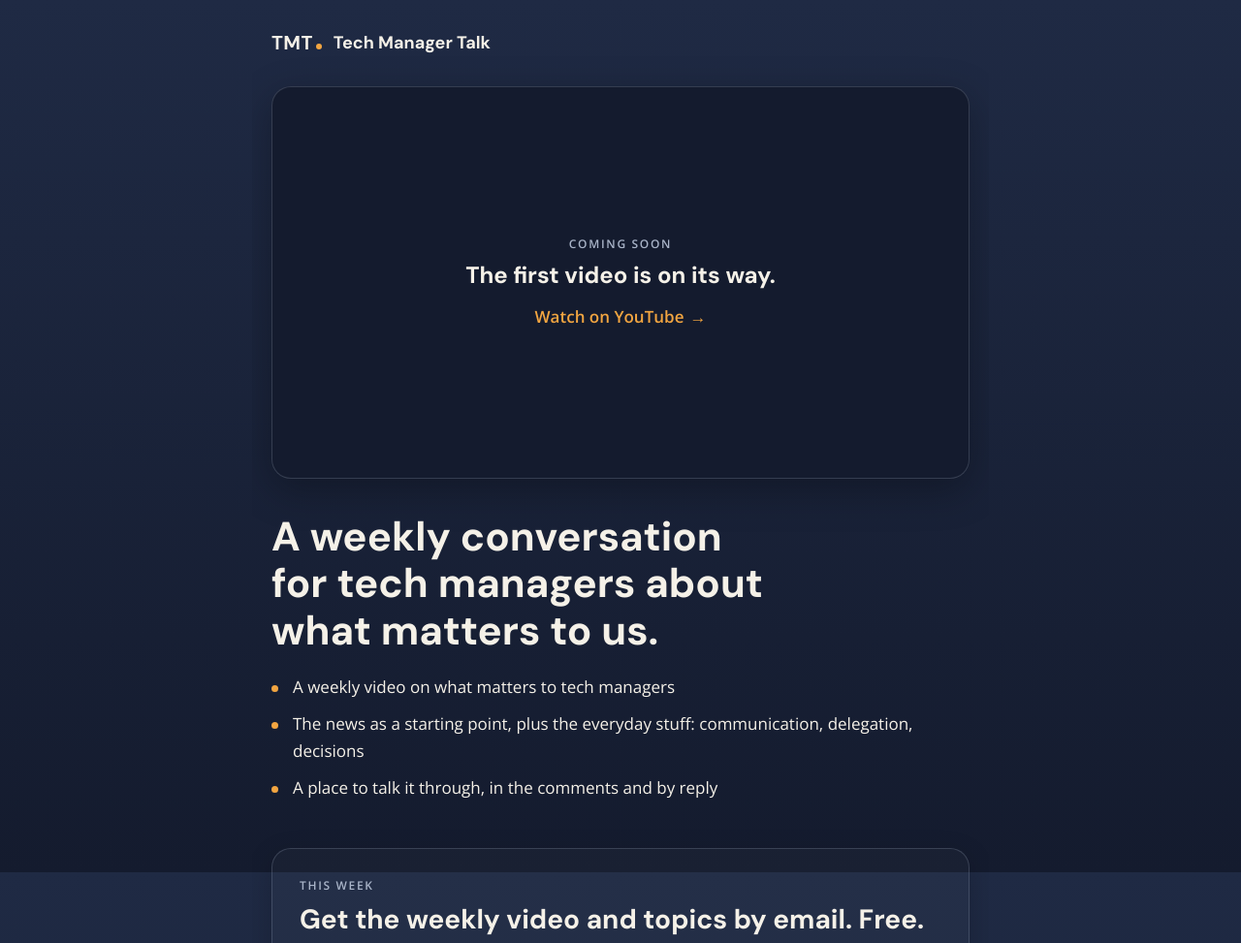
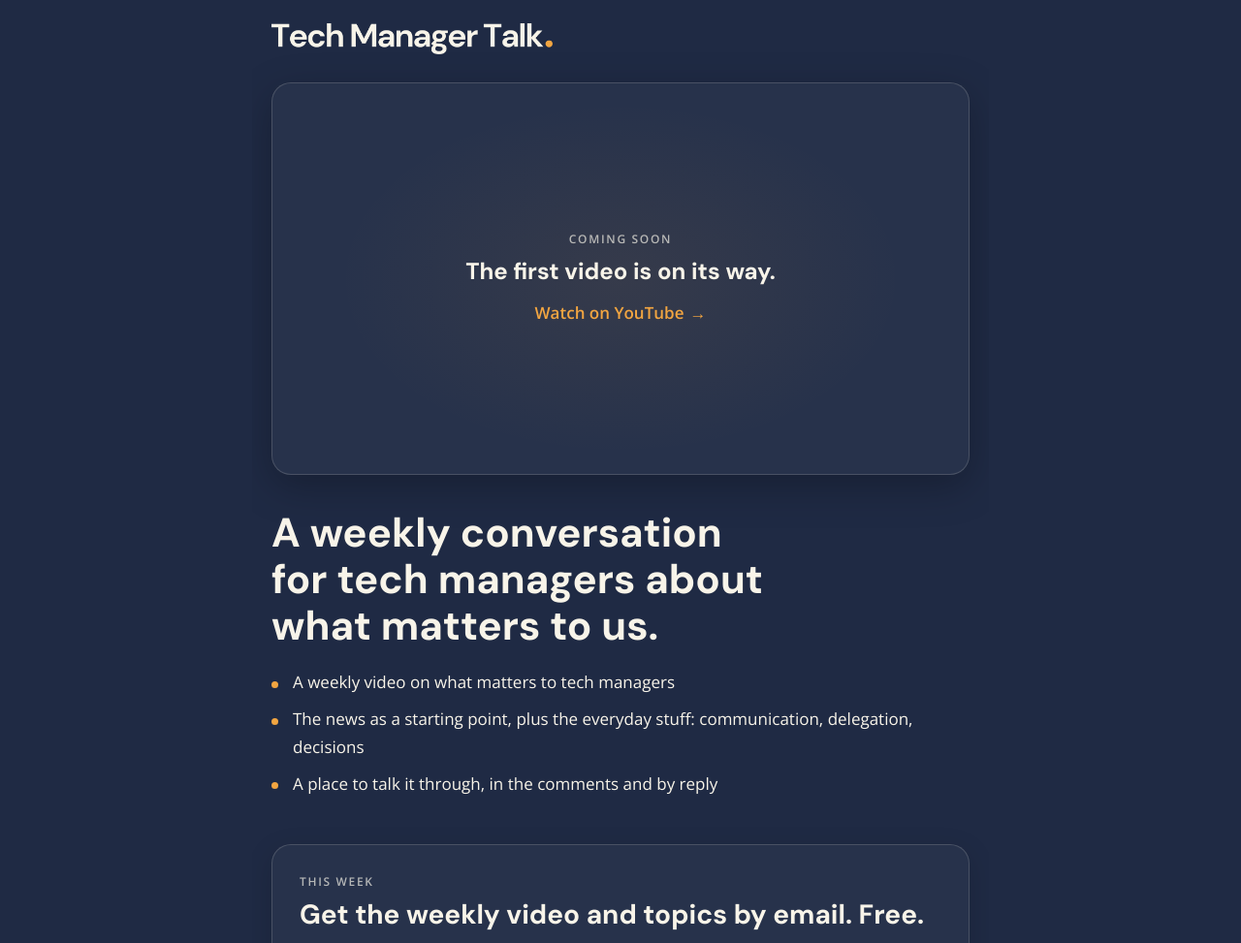
Before and after one commit to dbough/tech-manager-talk-site, a Jekyll site: the page built from index.html, in a window 1280 px wide, cut to the strip 0-973 px from the top of the page. Shown: the whole strip at 97% size. Built offline with Jekyll 4.4.1, drawn with Linux system fonts in a browser that asks for light colours.

Commit message:
Use brand logo, title image, and exact brand colors

```diff
--- a/_layouts/default.html
+++ b/_layouts/default.html
@@ -6,12 +6,15 @@
   <title>{{ site.title }}</title>
   <meta name="description" content="{{ site.description }}">
   <link rel="canonical" href="{{ site.url }}/">
-  <link rel="icon" href="/favicon.svg" type="image/svg+xml">
+  <link rel="icon" href="/favicon.png" type="image/png">
+  <link rel="apple-touch-icon" href="/apple-touch-icon.png">
   <meta property="og:title" content="{{ site.title }}">
   <meta property="og:description" content="{{ site.description }}">
   <meta property="og:type" content="website">
   <meta property="og:url" content="{{ site.url }}/">
-  <meta name="theme-color" content="#141B2E">
+  <meta property="og:image" content="{{ site.url }}/assets/img/og-image.png">
+  <meta name="twitter:card" content="summary_large_image">
+  <meta name="theme-color" content="#1F2A44">
   <link rel="preconnect" href="https://fonts.googleapis.com">
   <link rel="preconnect" href="https://fonts.gstatic.com" crossorigin>
   <link rel="stylesheet" href="https://fonts.googleapis.com/css2?family=DM+Sans:wght@700&family=Open+Sans:wght@400;600&display=swap">
--- a/assets/css/style.css
+++ b/assets/css/style.css
@@ -1,10 +1,11 @@
 :root {
   --navy: #1F2A44;
-  --navy-deep: #141B2E;
+  --cream: #F8F4E9;
   --amber: #F2A541;
-  --text: #F5F1E8;
-  --muted: #A9B4C8;
-  --line: rgba(169, 180, 200, 0.22);
+  --text: var(--cream);
+  --muted: rgba(248, 244, 233, 0.68);
+  --line: rgba(248, 244, 233, 0.16);
+  --card: rgba(248, 244, 233, 0.04);
   --font-head: "DM Sans", "Avenir Next", "Segoe UI", sans-serif;
   --font-body: "Open Sans", "Segoe UI", system-ui, sans-serif;
 }
@@ -19,9 +20,7 @@ body {
   font-family: var(--font-body);
   font-size: 17px;
   line-height: 1.65;
-  background: var(--navy-deep);
-  background-image: linear-gradient(180deg, var(--navy) 0%, var(--navy-deep) 100%);
-  background-attachment: fixed;
+  background: var(--navy);
   min-height: 100vh;
 }
 
@@ -31,11 +30,9 @@ a:focus-visible, .btn:focus-visible { outline: 3px solid var(--amber); outline-o
 .page { max-width: 760px; margin: 0 auto; padding: 24px 20px 56px; overflow-x: clip; }
 
 /* Header */
-.top { padding: 4px 0 28px; }
-.wordmark { display: inline-flex; align-items: center; gap: 12px; text-decoration: none; color: var(--text); }
-.mark { font-family: var(--font-head); font-weight: 700; font-size: 20px; letter-spacing: 0.02em; }
-.mark .dot { display: inline-block; width: 6px; height: 6px; margin-left: 3px; border-radius: 50%; background: var(--amber); vertical-align: baseline; }
-.name { font-family: var(--font-head); font-weight: 700; font-size: 18px; }
+.top { padding: 0 0 20px; }
+.brand { display: inline-block; line-height: 0; }
+.brand img { display: block; width: clamp(200px, 42vw, 290px); height: auto; }
 
 /* Labels */
 .label {
@@ -54,7 +51,7 @@ a:focus-visible, .btn:focus-visible { outline: 3px solid var(--amber); outline-o
   content: "";
   position: absolute;
   inset: -40px -30px;
-  background: radial-gradient(closest-side, rgba(242, 165, 65, 0.08), transparent 75%);
+  background: radial-gradient(closest-side, rgba(242, 165, 65, 0.07), transparent 75%);
   z-index: 0;
   pointer-events: none;
 }
@@ -65,8 +62,8 @@ a:focus-visible, .btn:focus-visible { outline: 3px solid var(--amber); outline-o
   border-radius: 20px;
   overflow: hidden;
   border: 1px solid var(--line);
-  background: var(--navy-deep);
-  box-shadow: 0 12px 40px rgba(0, 0, 0, 0.28);
+  background: var(--card);
+  box-shadow: 0 12px 40px rgba(0, 0, 0, 0.25);
 }
 .video iframe { width: 100%; height: 100%; border: 0; display: block; }
 .video.placeholder { display: grid; place-items: center; text-align: center; padding: 24px; }
@@ -108,8 +105,8 @@ h2 {
   padding: 28px;
   border: 1px solid var(--line);
   border-radius: 20px;
-  background: rgba(255, 255, 255, 0.025);
-  box-shadow: 0 8px 28px rgba(0, 0, 0, 0.18);
+  background: var(--card);
+  box-shadow: 0 8px 28px rgba(0, 0, 0, 0.15);
 }
 .embed { max-width: 480px; }
 .embed iframe { width: 100%; max-width: 480px; height: 150px; display: block; }
--- a/index.html
+++ b/index.html
@@ -4,9 +4,8 @@ layout: default
 <div class="page">
 
   <header class="top">
-    <a class="wordmark" href="/" aria-label="Tech Manager Talk home">
-      <span class="mark">TMT<i class="dot" aria-hidden="true"></i></span>
-      <span class="name">Tech Manager Talk</span>
+    <a class="brand" href="/" aria-label="Tech Manager Talk home">
+      <img src="/assets/img/tmt-title.png" width="1000" height="112" alt="Tech Manager Talk">
     </a>
   </header>
 
```
Also changed, not shown: Gemfile.lock (added), apple-touch-icon.png (added), assets/img/og-image.png (added), assets/img/tmt-logo.png (added), assets/img/tmt-title.png (added), favicon.png (added), 5 other files.
